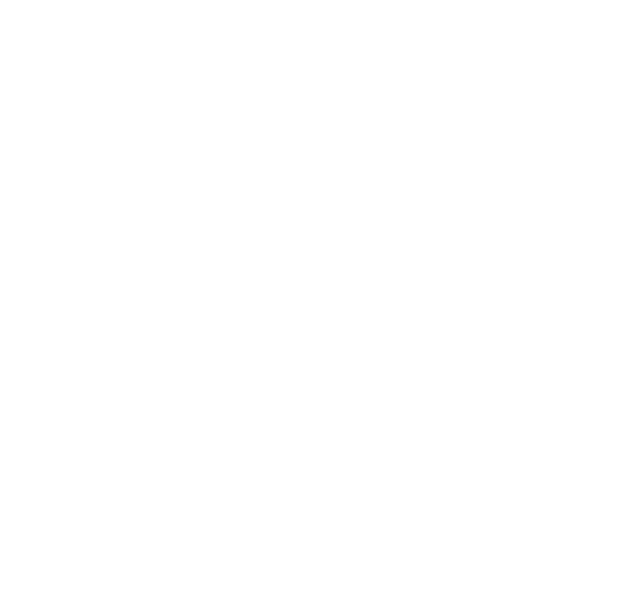
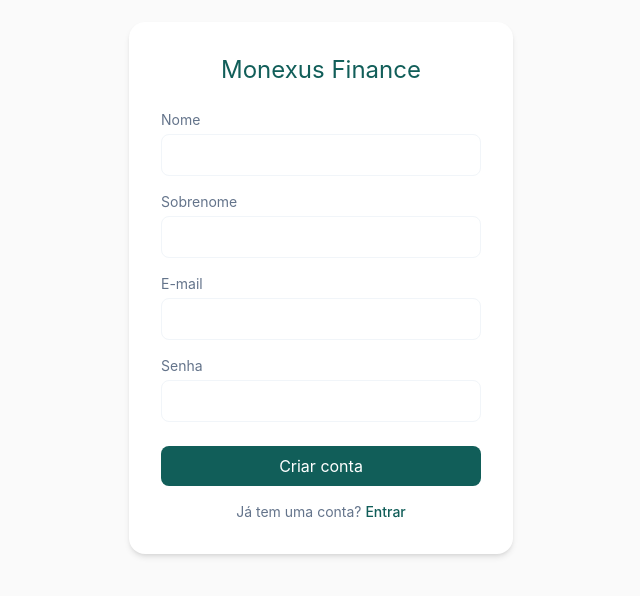
Before and after one commit to obrenoxs/monexus-finance, a React app in the folder frontend/: page /register in a window 1280 px wide. Before the commit this address had no page. Shown: the part 112-708 px from the top of the page, without its empty margins (319-959 px from the left). Built offline with nearby package versions, Linux system fonts and the light colour scheme; the HTML template or start-up script is replaced by a standard one.

Commit message:
feat: implement Login and Register pages with API integration

```diff
--- a/frontend/package.json
+++ b/frontend/package.json
@@ -11,6 +11,7 @@
   },
   "dependencies": {
     "@tailwindcss/vite": "^4.3.3",
+    "axios": "^1.19.0",
     "react": "^19.2.8",
     "react-dom": "^19.2.8",
     "react-router-dom": "^7.18.2",
--- a/frontend/src/App.jsx
+++ b/frontend/src/App.jsx
@@ -1,11 +1,15 @@
 import { BrowserRouter, Routes, Route } from "react-router-dom";
 import Home from "./pages/Home";
+import Login from "./pages/Login";
+import Register from "./pages/Register";
 
 function App() {
   return (
     <BrowserRouter>
       <Routes>
         <Route path="/" element={<Home />} />
+        <Route path="/login" element={<Login />} />
+        <Route path="/register" element={<Register />} />
       </Routes>
     </BrowserRouter>
   );
--- /dev/null
+++ b/frontend/src/components/Input.jsx
@@ -0,0 +1,19 @@
+function Input({ label, type = "text", value, onChange, error }) {
+  return (
+    <div className="flex flex-col gap-1 text-left">
+      <label className="text-sm text-text-secondary font-sans">
+        {label}
+      </label>
+      <input
+        type={type}
+        value={value}
+        onChange={onChange}
+        className="rounded-lg border border-neutral px-4 py-2 text-text-primary
+                   focus:outline-none focus:ring-2 focus:ring-primary"
+      />
+      {error && <span className="text-sm text-expense">{error}</span>}
+    </div>
+  );
+}
+
+export default Input;
--- /dev/null
+++ b/frontend/src/pages/Login.jsx
@@ -0,0 +1,69 @@
+import { useState } from "react";
+import { useNavigate, Link } from "react-router-dom";
+import { login } from "../services/authService";
+import Input from "../components/Input";
+
+function Login() {
+  const [email, setEmail] = useState("");
+  const [password, setPassword] = useState("");
+  const [error, setError] = useState("");
+  const navigate = useNavigate();
+
+  async function handleSubmit(event) {
+    event.preventDefault();
+    setError("");
+
+    try {
+      const data = await login(email, password);
+      localStorage.setItem("token", data.token);
+      navigate("/dashboard");
+    } catch (err) {
+      setError("E-mail ou senha inválidos.");
+    }
+  }
+
+  return (
+    <div className="min-h-screen flex items-center justify-center bg-background px-4">
+      <form
+        onSubmit={handleSubmit}
+        className="bg-surface rounded-2xl shadow-md p-8 w-full max-w-sm flex flex-col gap-4"
+      >
+        <h1 className="text-2xl font-sans text-primary text-center mb-2">
+          Monexus Finance
+        </h1>
+
+        <Input
+          label="E-mail"
+          type="email"
+          value={email}
+          onChange={(e) => setEmail(e.target.value)}
+        />
+
+        <Input
+          label="Senha"
+          type="password"
+          value={password}
+          onChange={(e) => setPassword(e.target.value)}
+        />
+
+        {error && <p className="text-sm text-expense text-center">{error}</p>}
+
+        <button
+          type="submit"
+          className="bg-primary text-white rounded-lg py-2 mt-2 hover:opacity-90 transition"
+        >
+          Entrar
+        </button>
+
+        <p className="text-sm text-text-secondary text-center">
+          Não tem uma conta?{" "}
+          <Link to="/register" className="text-primary font-medium">
+            Cadastre-se
+          </Link>
+        </p>
+      </form>
+    </div>
+  );
+}
+
+export default Login;
--- /dev/null
+++ b/frontend/src/pages/Register.jsx
@@ -0,0 +1,89 @@
+import { useState } from "react";
+import { useNavigate, Link } from "react-router-dom";
+import { register } from "../services/authService";
+import Input from "../components/Input";
+
+function Register() {
+  const [firstName, setFirstName] = useState("");
+  const [lastName, setLastName] = useState("");
+  const [email, setEmail] = useState("");
+  const [password, setPassword] = useState("");
+  const [error, setError] = useState("");
+  const [success, setSuccess] = useState(false);
+  const navigate = useNavigate();
+
+  async function handleSubmit(event) {
+    event.preventDefault();
+    setError("");
+
+    try {
+      await register(firstName, lastName, email, password);
+      setSuccess(true);
+      setTimeout(() => navigate("/login"), 2000);
+    } catch (err) {
+      setError("Não foi possível concluir o cadastro. Verifique os dados informados.");
+    }
+  }
+
+  return (
+    <div className="min-h-screen flex items-center justify-center bg-background px-4">
+      <form
+        onSubmit={handleSubmit}
+        className="bg-surface rounded-2xl shadow-md p-8 w-full max-w-sm flex flex-col gap-4"
+      >
+        <h1 className="text-2xl font-sans text-primary text-center mb-2">
+          Monexus Finance
+        </h1>
+
+        <Input
+          label="Nome"
+          value={firstName}
+          onChange={(e) => setFirstName(e.target.value)}
+        />
+
+        <Input
+          label="Sobrenome"
+          value={lastName}
+          onChange={(e) => setLastName(e.target.value)}
+        />
+
+        <Input
+          label="E-mail"
+          type="email"
+          value={email}
+          onChange={(e) => setEmail(e.target.value)}
+        />
+
+        <Input
+          label="Senha"
+          type="password"
+          value={password}
+          onChange={(e) => setPassword(e.target.value)}
+        />
+
+        {error && <p className="text-sm text-expense text-center">{error}</p>}
+        {success && (
+          <p className="text-sm text-success text-center">
+            Cadastro realizado! Verifique seu e-mail para confirmar a conta.
+          </p>
+        )}
+
+        <button
+          type="submit"
+          className="bg-primary text-white rounded-lg py-2 mt-2 hover:opacity-90 transition"
+        >
+          Criar conta
+        </button>
+
+        <p className="text-sm text-text-secondary text-center">
+          Já tem uma conta?{" "}
+          <Link to="/login" className="text-primary font-medium">
+            Entrar
+          </Link>
+        </p>
+      </form>
+    </div>
+  );
+}
+
+export default Register;
--- /dev/null
+++ b/frontend/src/services/api.js
@@ -0,0 +1,15 @@
+import axios from "axios";
+
+const api = axios.create({
+  baseURL: "http://localhost:8080/api/v1",
+});
+
+api.interceptors.request.use((config) => {
+  const token = localStorage.getItem("token");
+  if (token) {
+    config.headers.Authorization = `Bearer ${token}`;
+  }
+  return config;
+});
+
+export default api;
--- /dev/null
+++ b/frontend/src/services/authService.js
@@ -0,0 +1,16 @@
+import api from "./api";
+
+export async function login(email, password) {
+  const response = await api.post("/auth/login", { email, password });
+  return response.data;
+}
+
+export async function register(firstName, lastName, email, password) {
+  const response = await api.post("/auth/register", {
+    firstName,
+    lastName,
+    email,
+    password,
+  });
+  return response.data;
+}
```
Also changed, not shown: 1 other file (tests, documents, lock files or other folders).
